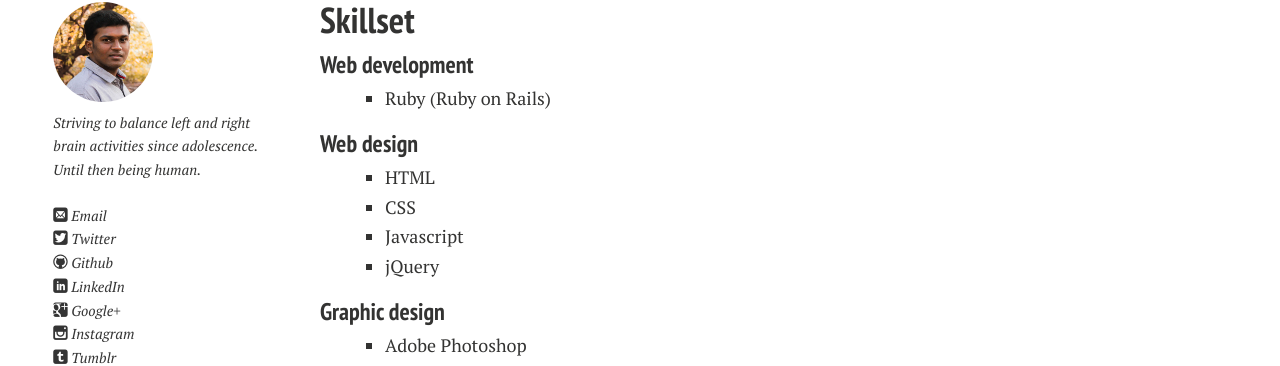
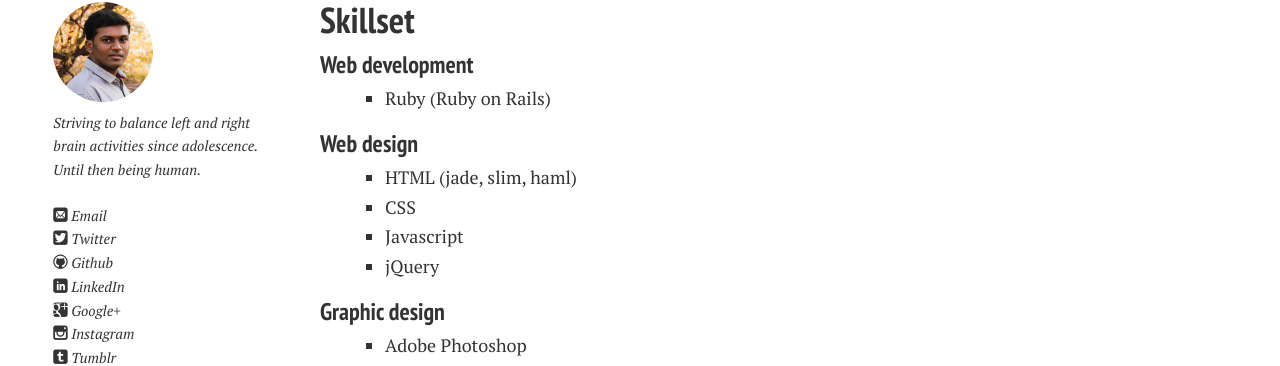
Before and after one commit to harishankards/harishankards.github.io, a Jekyll site: the page built from skillset.md, in a window 1280 px wide. Shown: the part 106-472 px from the top of the page. Built offline with Jekyll 4.4.1, drawn with Linux system fonts in a browser that asks for light colours; nearby versions of some CDN libraries; Markdown is read by kramdown in place of the engine named in the settings.

Commit message:
add HTML kinds

```diff
--- a/skillset.md
+++ b/skillset.md
@@ -10,7 +10,7 @@ title: Skillset
   - Ruby (Ruby on Rails)
 
 ### Web design
-  - HTML
+  - HTML (jade, slim, haml)
   - CSS
   - Javascript
   - jQuery
```
